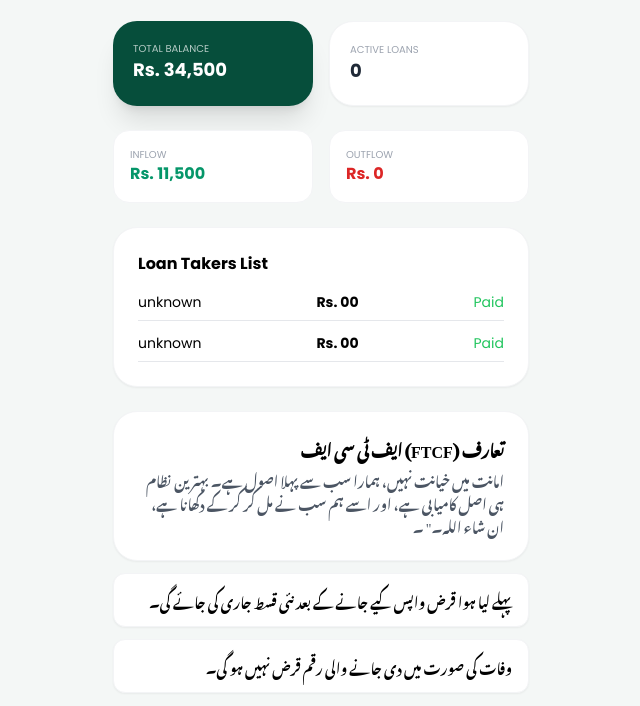
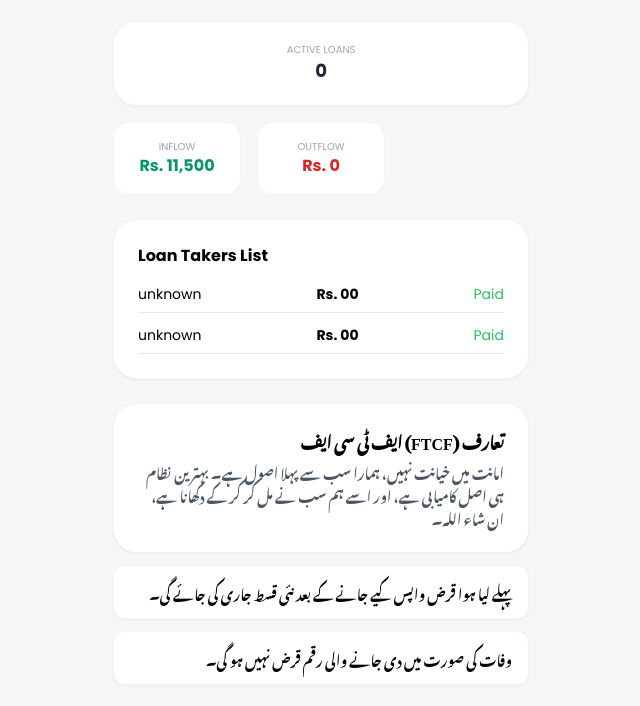
Before and after one commit to ftcf20-hub/Loneportal, a plain HTML site: page index.html in a window 1280 px wide. Shown: the part 75-781 px from the top of the page, without its empty margins (319-959 px from the left). Drawn offline with nearby package versions, Linux system fonts and the light colour scheme; a web font is replaced by a local one.

Commit message:
Update index.html

```diff
--- a/index.html
+++ b/index.html
@@ -16,7 +16,6 @@
 
   <script>
     const data = {
-        totalBalance: "34,500",
         activeLoans: "0",
         inflow: "11,500",
         outflow: "0",
@@ -28,26 +27,23 @@
   </script>
 
   <main class="max-w-md mx-auto p-4 space-y-6">
+    <!-- Header -->
     <div class="flex justify-between items-center py-2">
         <h1 class="font-bold text-xl text-gray-800">FTCF LOAN PORTAL</h1>
         <div class="w-10 h-10 bg-emerald-100 rounded-full flex items-center justify-center text-emerald-800 font-bold">F</div>
     </div>
 
-    <div class="grid grid-cols-2 gap-4">
-        <div class="bg-emerald-900 p-5 rounded-3xl text-white shadow-xl">
-            <p class="text-[10px] opacity-70 uppercase">Total Balance</p>
-            <h2 class="font-bold text-lg">Rs. <script>document.write(data.totalBalance)</script></h2>
-        </div>
-        <div class="bg-white p-5 rounded-3xl border border-gray-100 shadow-sm">
+    <!-- Dashboard -->
+    <div class="grid grid-cols-3 gap-4">
+        <div class="col-span-3 bg-white p-5 rounded-3xl border border-gray-100 shadow-sm text-center">
             <p class="text-[10px] text-gray-400 uppercase">Active Loans</p>
             <h2 class="font-bold text-lg text-gray-800"><script>document.write(data.activeLoans)</script></h2>
         </div>
-    </div>
-    <div class="grid grid-cols-2 gap-4">
-        <div class="bg-white p-4 rounded-2xl border border-gray-100"><p class="text-[10px] text-gray-400 uppercase">Inflow</p><p class="font-bold text-emerald-600">Rs. <script>document.write(data.inflow)</script></p></div>
-        <div class="bg-white p-4 rounded-2xl border border-gray-100"><p class="text-[10px] text-gray-400 uppercase">Outflow</p><p class="font-bold text-red-600">Rs. <script>document.write(data.outflow)</script></p></div>
+        <div class="bg-white p-4 rounded-2xl border border-gray-100 text-center"><p class="text-[10px] text-gray-400 uppercase">Inflow</p><p class="font-bold text-emerald-600">Rs. <script>document.write(data.inflow)</script></p></div>
+        <div class="bg-white p-4 rounded-2xl border border-gray-100 text-center"><p class="text-[10px] text-gray-400 uppercase">Outflow</p><p class="font-bold text-red-600">Rs. <script>document.write(data.outflow)</script></p></div>
     </div>
 
+    <!-- Loan List -->
     <div class="bg-white p-6 rounded-3xl shadow-sm border border-gray-100">
         <h3 class="font-bold mb-4">Loan Takers List</h3>
         <div id="loan-list" class="space-y-3">
@@ -59,15 +55,17 @@
         </div>
     </div>
 
+    <!-- Rules -->
     <div class="space-y-3 urdu-text text-right">
         <div class="bg-white p-6 rounded-3xl shadow-sm border border-gray-100">
             <h3 class="font-bold mb-2">ایف ٹی سی ایف (FTCF) تعارف</h3>
-            <p class="text-sm text-gray-600 leading-relaxed">امانت میں خیانت نہیں، ہمارا سب سے پہلا اصول ہے۔ بہترین نظام ہی اصل کامیابی ہے، اور اسے ہم سب نے مل کر کر کے دکھانا ہے، ان شاء اللہ۔"  ۔</p>
+            <p class="text-sm text-gray-600 leading-relaxed">امانت میں خیانت نہیں، ہمارا سب سے پہلا اصول ہے۔ بہترین نظام ہی اصل کامیابی ہے، اور اسے ہم سب نے مل کر کر کے دکھانا ہے، ان شاء اللہ۔</p>
         </div>
         <div class="bg-white p-4 rounded-xl border border-gray-100 text-sm shadow-sm">پہلے لیا ہوا قرض واپس کیے جانے کے بعد نئی قسط جاری کی جائے گی۔</div>
         <div class="bg-white p-4 rounded-xl border border-gray-100 text-sm shadow-sm">وفات کی صورت میں دی جانے والی رقم قرض نہیں ہو گی۔</div>
     </div>
 
+    <!-- Loan Application Form -->
     <div class="bg-white p-6 rounded-3xl shadow-sm border border-gray-100">
         <h3 class="font-bold mb-4 text-center">Loan Application</h3>
         <input type="text" id="n" placeholder="Name" class="w-full p-3 mb-2 rounded-xl bg-gray-50 border text-sm">
```
